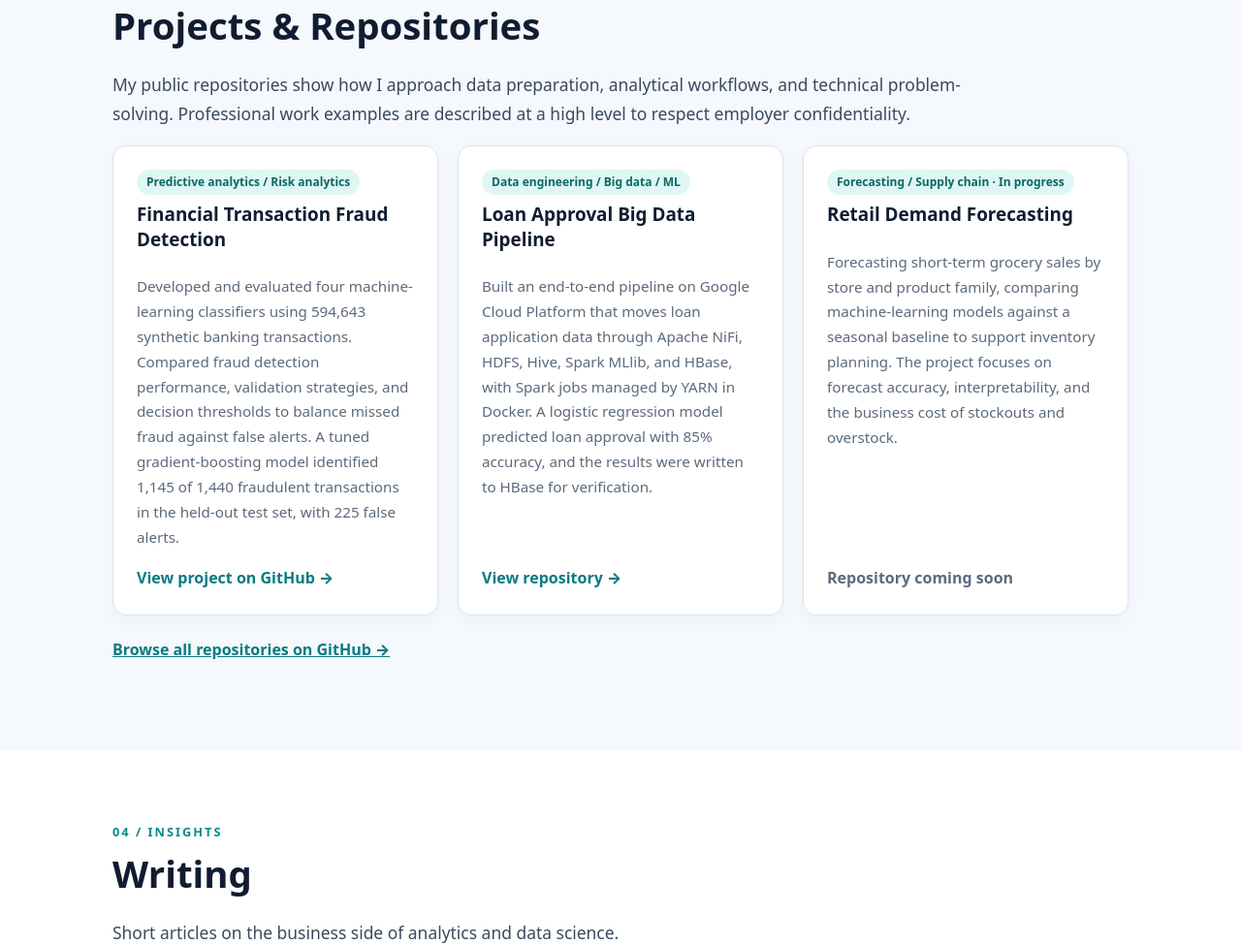
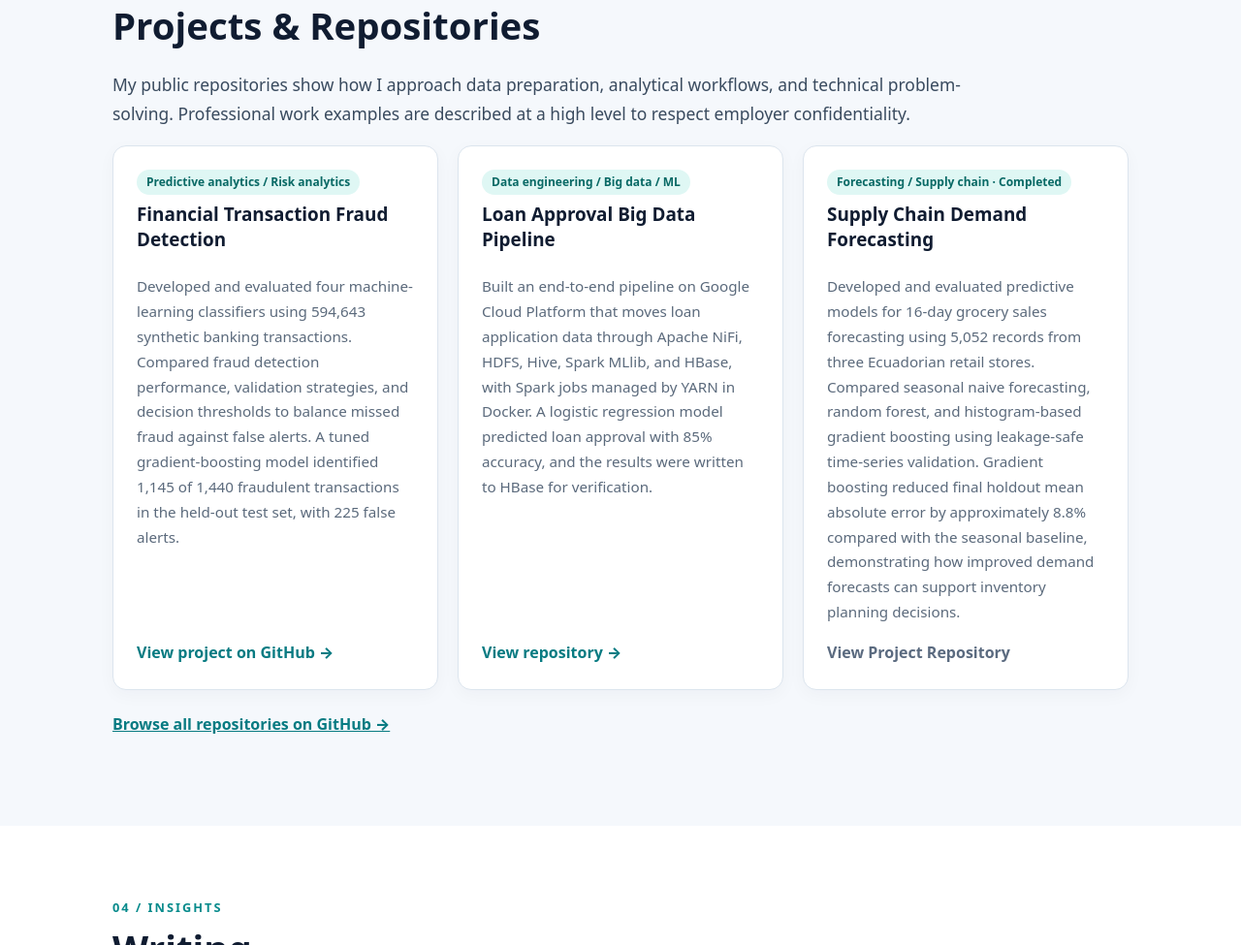
Before and after one commit to crisevilindsey/crisevilindsey.github.io, a plain HTML site: page index.html in a window 1280 px wide. Shown: the part 3235-4210 px from the top of the page at 97% size. Drawn offline with Linux system fonts and the light colour scheme.

Commit message:
Revise project details and completion status
Updated project descriptions and statuses in the projects section.

```diff
--- a/index.html
+++ b/index.html
@@ -53,7 +53,7 @@
     <section id="projects"><div class="wrap"><div class="section-label">03 / Selected work</div><h2 class="section-title">Projects & Repositories</h2><p class="lead">My public repositories show how I approach data preparation, analytical workflows, and technical problem-solving. Professional work examples are described at a high level to respect employer confidentiality.</p><div class="grid">
       <article class="card"><span class="tag">Predictive analytics / Risk analytics</span><h3>Financial Transaction Fraud Detection</h3><p>Developed and evaluated four machine-learning classifiers using 594,643 synthetic banking transactions. Compared fraud detection performance, validation strategies, and decision thresholds to balance missed fraud against false alerts. A tuned gradient-boosting model identified 1,145 of 1,440 fraudulent transactions in the held-out test set, with 225 false alerts.</p><a href="https://github.com/crisevilindsey/financial-transaction-fraud-detection" target="_blank" rel="noopener noreferrer">View project on GitHub &rarr;</a></article>
       <article class="card"><span class="tag">Data engineering / Big data / ML</span><h3>Loan Approval Big Data Pipeline</h3><p>Built an end-to-end pipeline on Google Cloud Platform that moves loan application data through Apache NiFi, HDFS, Hive, Spark MLlib, and HBase, with Spark jobs managed by YARN in Docker. A logistic regression model predicted loan approval with 85% accuracy, and the results were written to HBase for verification.</p><a href="https://github.com/crisevilindsey/dsc650-loan-approval-pipeline" target="_blank" rel="noopener noreferrer">View repository &rarr;</a></article>
-      <article class="card"><span class="tag">Forecasting / Supply chain &middot; In progress</span><h3>Retail Demand Forecasting</h3><p>Forecasting short-term grocery sales by store and product family, comparing machine-learning models against a seasonal baseline to support inventory planning. The project focuses on forecast accuracy, interpretability, and the business cost of stockouts and overstock.</p><span style="margin-top:auto;font-weight:800;color:#5b6b80">Repository coming soon</span></article>
+      <article class="card"><span class="tag">Forecasting / Supply chain &middot; Completed</span><h3>Supply Chain Demand Forecasting</h3><p>Developed and evaluated predictive models for 16-day grocery sales forecasting using 5,052 records from three Ecuadorian retail stores. Compared seasonal naive forecasting, random forest, and histogram-based gradient boosting using leakage-safe time-series validation. Gradient boosting reduced final holdout mean absolute error by approximately 8.8% compared with the seasonal baseline, demonstrating how improved demand forecasts can support inventory planning decisions.</p><a href="https://github.com/crisevilindsey/dsc680-supply-chain-demand-forecasting" style="margin-top:auto;font-weight:800;color:#5b6b80">View Project Repository</a></article>
       </div><p style="margin-top:22px"><a href="https://github.com/crisevilindsey?tab=repositories" target="_blank" rel="noopener noreferrer" style="font-weight:800">Browse all repositories on GitHub &rarr;</a></p></div></section>
     <section id="writing"><div class="wrap"><div class="section-label">04 / Insights</div><h2 class="section-title">Writing</h2><p class="lead">Short articles on the business side of analytics and data science.</p><div class="grid">
       <article class="card"><span class="tag">Medium &middot; Data quality &amp; AI</span><h3>Why Data Quality Matters More Than Ever in the Age of AI</h3><p>AI can generate answers in seconds, but its value depends on the data behind it. This article explains how inconsistent definitions and unreliable records undermine AI and outlines practical steps for building trusted data.</p><a href="https://medium.com/@criselvilindsey/why-data-quality-matters-more-than-ever-in-the-age-of-ai-78e7b24ebb62" target="_blank" rel="noopener noreferrer">Read on Medium &rarr;</a></article>
```
